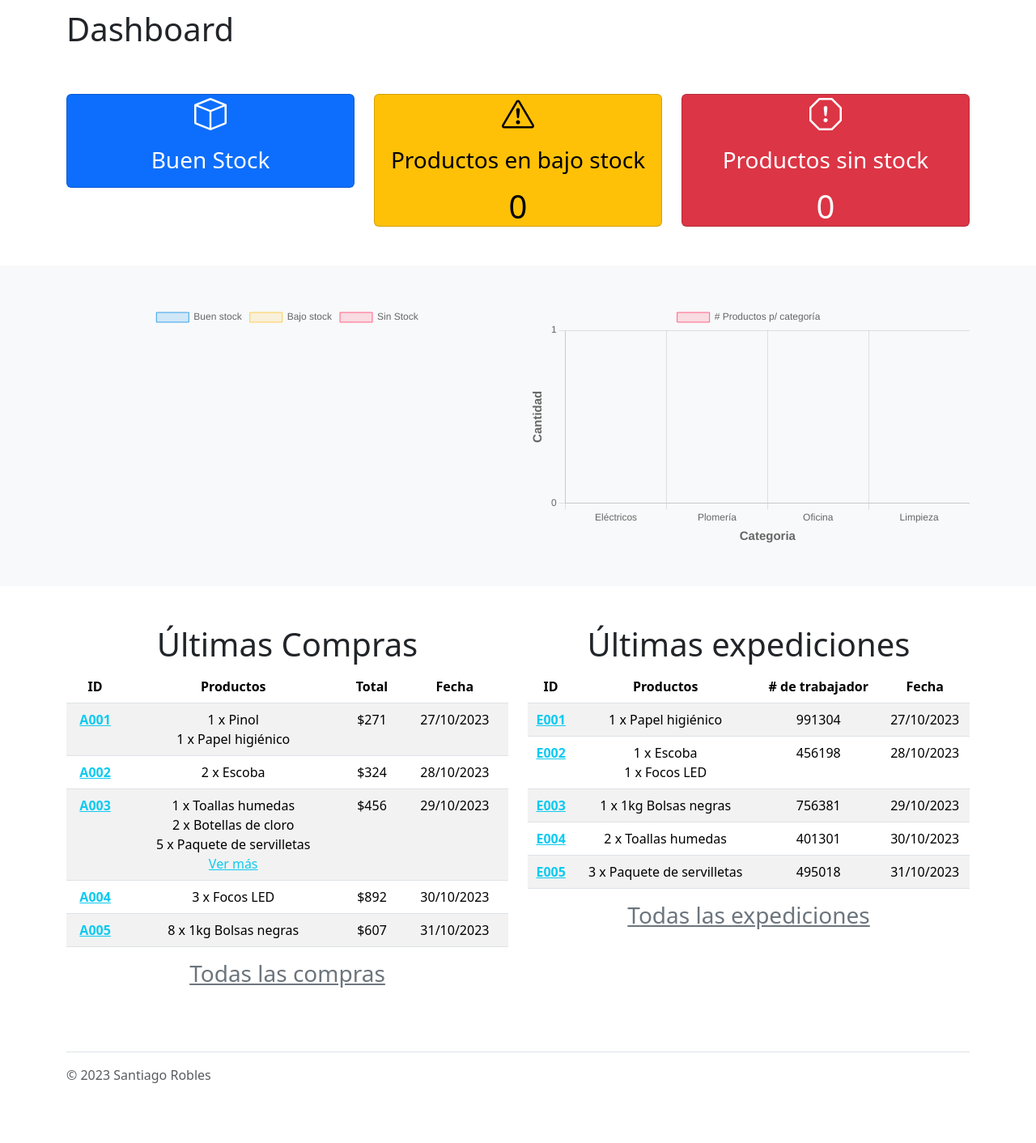
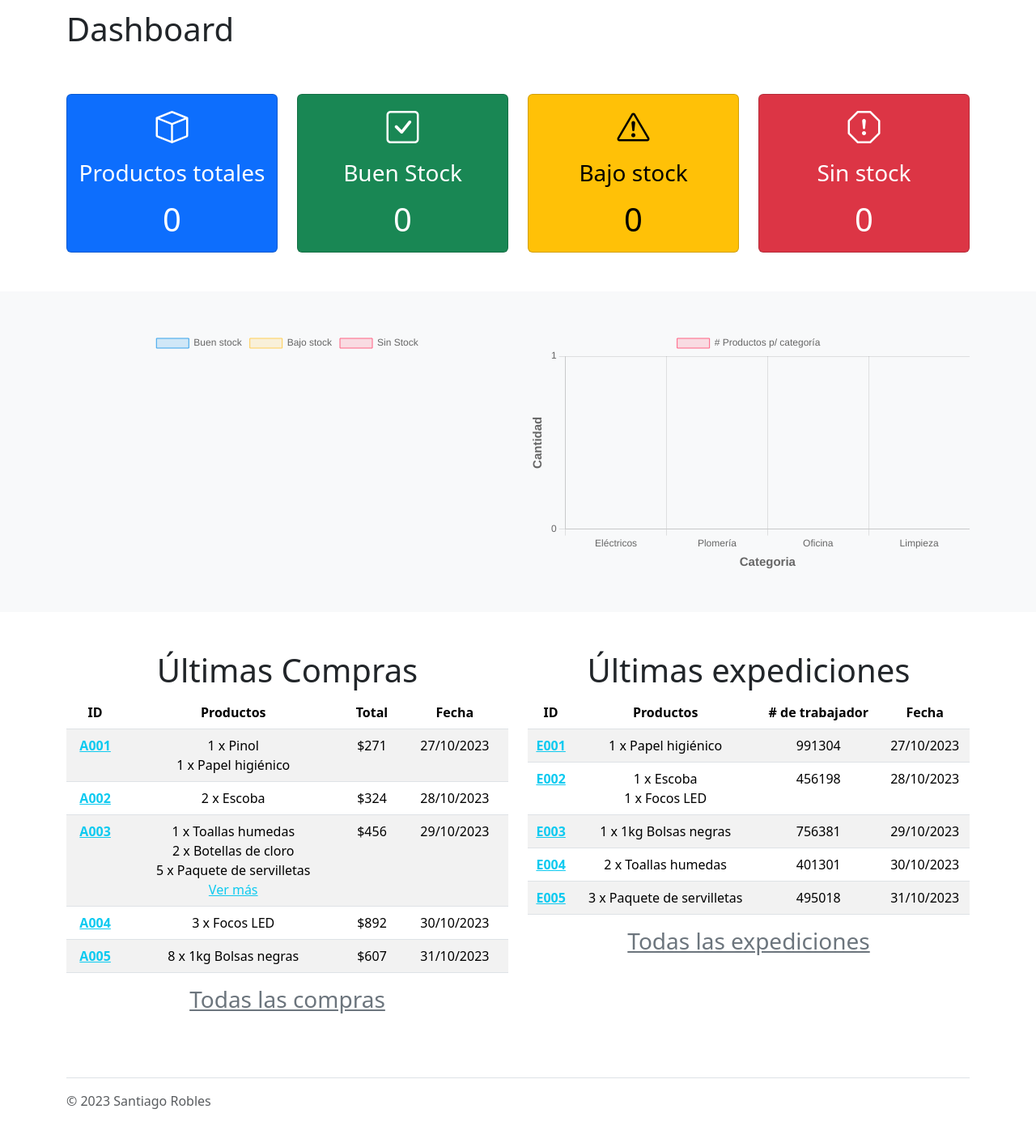
Before and after one commit to RovleZMex/StockMaster, a Django app: page / in a window 1280 px wide. Shown: the part 72-1484 px from the top of the page at 81% size. Before the commit the page ends 1410 px from the top, so only its background shows below. Run offline with Django 4.2, Linux system fonts and the light colour scheme; data that the repository does not hold is empty; some libraries are stand-ins or nearby versions.

Commit message:
Small comments and fixes

```diff
--- a/StockMaster/templates/dashboard.html
+++ b/StockMaster/templates/dashboard.html
@@ -9,6 +9,13 @@
               integrity="sha384-T3c6CoIi6uLrA9TneNEoa7RxnatzjcDSCmG1MXxSR1GAsXEV/Dwwykc2MPK8M2HN"
               crossorigin="anonymous">
         <link rel="stylesheet" href="https://cdn.jsdelivr.net/npm/bootstrap-icons@1.3.0/font/bootstrap-icons.css">
+
+        <style>
+            .no-link-decoration {
+                text-decoration: none;
+            }
+        </style>
+
     </head>
     <body>
 
@@ -26,39 +33,57 @@
         <div class="container">
             <div class="row text-center g-4">
                 <div class="col-md">
-                    <a href="#">
+                    <a href="#" class="no-link-decoration"><!--TODO ADD LINK -->
                         <div class="card text-bg-primary">
-                            <div class="h1 mb-3">
+                            <div class="h1 mb-3 pt-3">
                                 <i class="bi bi-box"></i>
+                            </div>
+                            <h3 class="card-title mb-3">
+                                Productos totales
+                            </h3>
+                            <h1 class="card-text pb-3">{{ allProducts }}</h1>
+                        </div>
+                    </a>
+                </div>
+                <div class="col-md">
+                    <a href="#" class="no-link-decoration"><!--TODO ADD LINK -->
+                        <div class="card text-bg-success">
+                            <div class="h1 mb-3 pt-3">
+                                <i class="bi bi-check-square"></i>
                             </div>
                             <h3 class="card-title mb-3">
                                 Buen Stock
                             </h3>
-                            <h1 class="card-text">{{ productCount }}</h1>
+                            <h1 class="card-text pb-3">{{ goodStockProducts }}</h1>
                         </div>
                     </a>
                 </div>
                 <div class="col-md">
+                    <a href="#" class="no-link-decoration"><!--TODO ADD LINK -->
                         <div class="card text-bg-warning">
-                        <div class="h1 mb-3">
+                            <div class="h1 mb-3 pt-3">
                                 <i class="bi bi-exclamation-triangle"></i>
                             </div>
                             <h3 class="card-title mb-3">
-                            Productos en bajo stock
+                                Bajo stock
                             </h3>
-                        <h1 class="card-text">{{ lowStockProducts }}</h1>
+                            <h1 class="card-text pb-3">{{ lowStockProducts }}</h1>
                         </div>
+                    </a>
+
                 </div>
                 <div class="col-md">
+                    <a href="#" class="no-link-decoration"> <!--TODO ADD LINK -->
                         <div class="card text-bg-danger">
-                        <div class="h1 mb-3">
+                            <div class="h1 mb-3 pt-3">
                                 <i class="bi bi-exclamation-octagon"></i>
                             </div>
                             <h3 class="card-title mb-3">
-                            Productos sin stock
+                                Sin stock
                             </h3>
-                        <h1 class="card-text ">{{ noStockProducts }}</h1>
+                            <h1 class="card-text pb-3">{{ noStockProducts }}</h1>
                         </div>
+                    </a>
                 </div>
             </div>
         </div>
@@ -222,8 +247,8 @@
                 scales: {
                     y: {
                         beginAtZero: true,
-                        ticks:{
-                            stepSize:1
+                        ticks: {
+                            stepSize: 1
                         },
                         title: {
                             display: true,
@@ -234,7 +259,7 @@
                             }
                         }
                     },
-                    x:{
+                    x: {
                         beginAtZero: true,
                         title: {
                             display: true,
```
Lines whose indentation alone changed are shown as unchanged.
